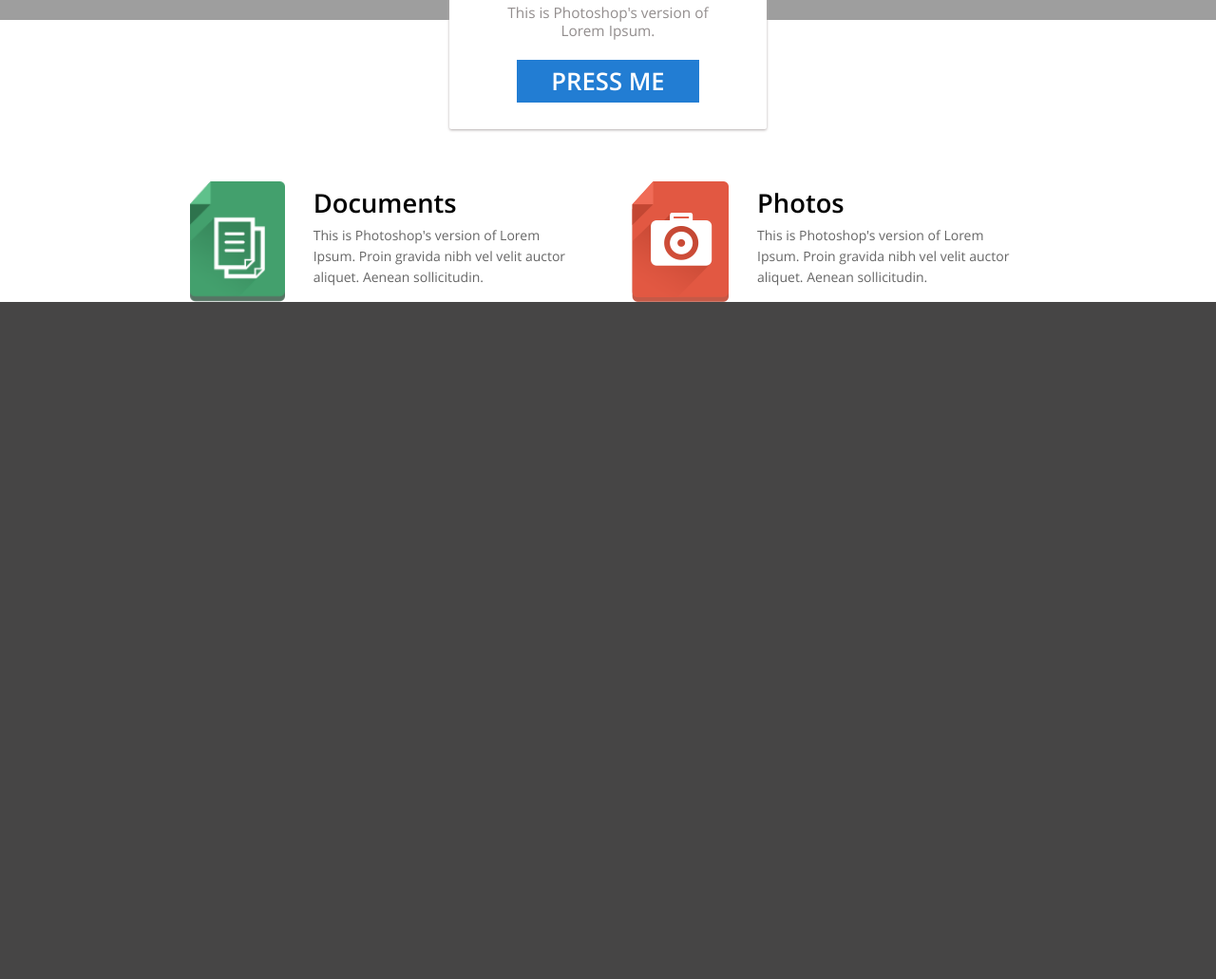
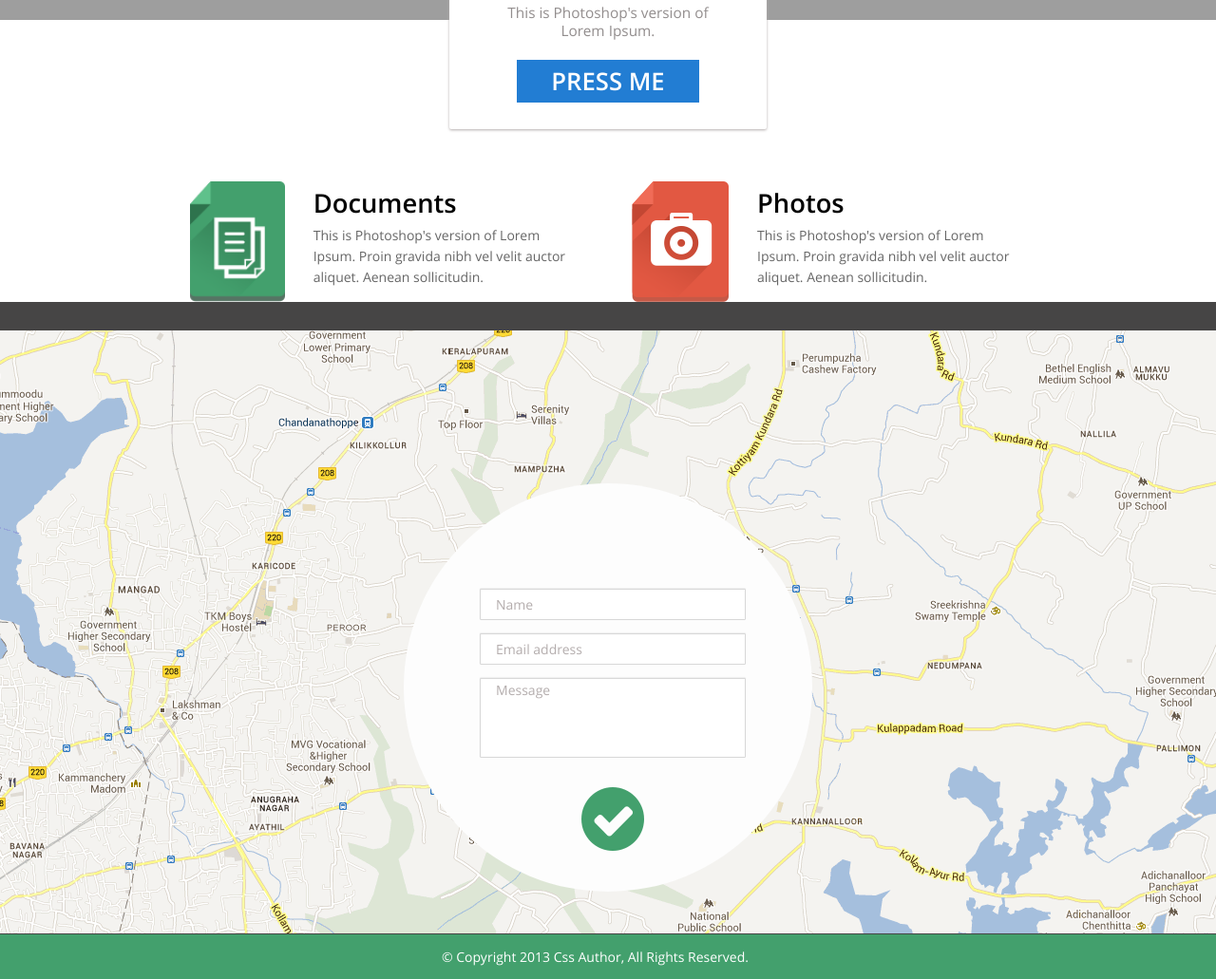
Before and after one commit to MaksLazarchuk/maks.lazarchyk-gmail.com, a plain HTML site: page index.html in a window 1280 px wide. Shown: the part 779-1810 px from the top of the page at 95% size. Before the commit the page ends 1097 px from the top, so only its background shows below. Drawn offline with Linux system fonts and the light colour scheme; grey boxes are pictures that could not be loaded.

Commit message:
bloc3; main-bottom

```diff
--- a/index.html
+++ b/index.html
@@ -74,5 +74,25 @@
             </div>
         </div>
     </section>
+    <section class="bloc3">
+        <div class="container">
+            <img src="./media/background-bloc3.png" alt="background" id="background">
+            <div class="fond">
+                <div class="bloc3-content">
+                    <input class="input-border" type="name" placeholder="Name">
+                    <input class="input-border" type="email" placeholder="Email address">
+                    <textarea class="input-border" type="text" placeholder="Message"></textarea>
+                    <a href="#" class="button-bloc3">
+                        <img src="./media/button-bloc3.png" alt="button" id="background">
+                    </a>
+                </div>
+            </div>
+        </div>
+    </section>
+    <footer class="main-bottom">
+        <div class="container">
+            <a href="#" class="text"> © Copyright 2013 Css Author, All Rights Reserved. </a>
+        </div>
+    </footer>
 </body>
 </html>
--- a/style.css
+++ b/style.css
@@ -121,6 +121,9 @@ input::placeholder {
     margin-bottom: 28px;
     border: none;
 }
+.more-button:active{
+    opacity: 0.6;
+}
 .bloc1{
     background-color: #ffffff;
     padding-top: 170px;
@@ -157,3 +160,67 @@ input::placeholder {
 .bloc1-content .bloc1-text{
     padding-right: 8px;
 }
+.bloc3 img{
+    position: absolute;
+    object-fit: cover;
+}
+.bloc3 .fond{
+    position: relative;
+    width: 430px;
+	height: 430px;
+	background: #fdfdfd;
+    border-radius: 215px;
+    top: 161px;
+    left: 425px;
+}
+.bloc3-content{
+    top: 111px;
+    margin-left: 47px;
+    position: relative;
+}
+.bloc3 .input-border{
+    font-family: 'Open Sans Regular';
+    color: #a5a7ae;
+    display: block;
+    width: 260px;
+    height: 29px;
+    border-radius: 1px;
+    border: 1px solid #d8d8d8;
+    margin-left: 33px;
+    margin-top: 30px;
+    padding-left: 16px;
+    font-size: 14px;
+    margin-bottom: -16px;
+}
+.bloc3-content .input-border:nth-child(3){
+    height: 78px;
+}
+.bloc3-content textarea {
+    resize: none;
+}
+.bloc3-content textarea::placeholder {
+    color: #b4adad;
+}
+.button-bloc3{
+    position: absolute;
+    margin-left: 140px;
+    margin-top: 47px;
+}
+.button-bloc3:active{
+    opacity: 0.6;
+}
+.main-bottom{
+    position: absolute;
+    height: 47px;
+    margin-top: 206px;
+    background-color: #43a06d;
+}
+.main-bottom a{
+    position: absolute;
+    font-family: 'Open Sans Regular';
+    text-decoration: none;
+    color: #ffffff;
+    font-size: 14px;
+    margin-left: 465px;
+    margin-top: 17px;
+}
```
Also changed, not shown: media/background-bloc3.png (added), media/button-bloc3.png (added).
